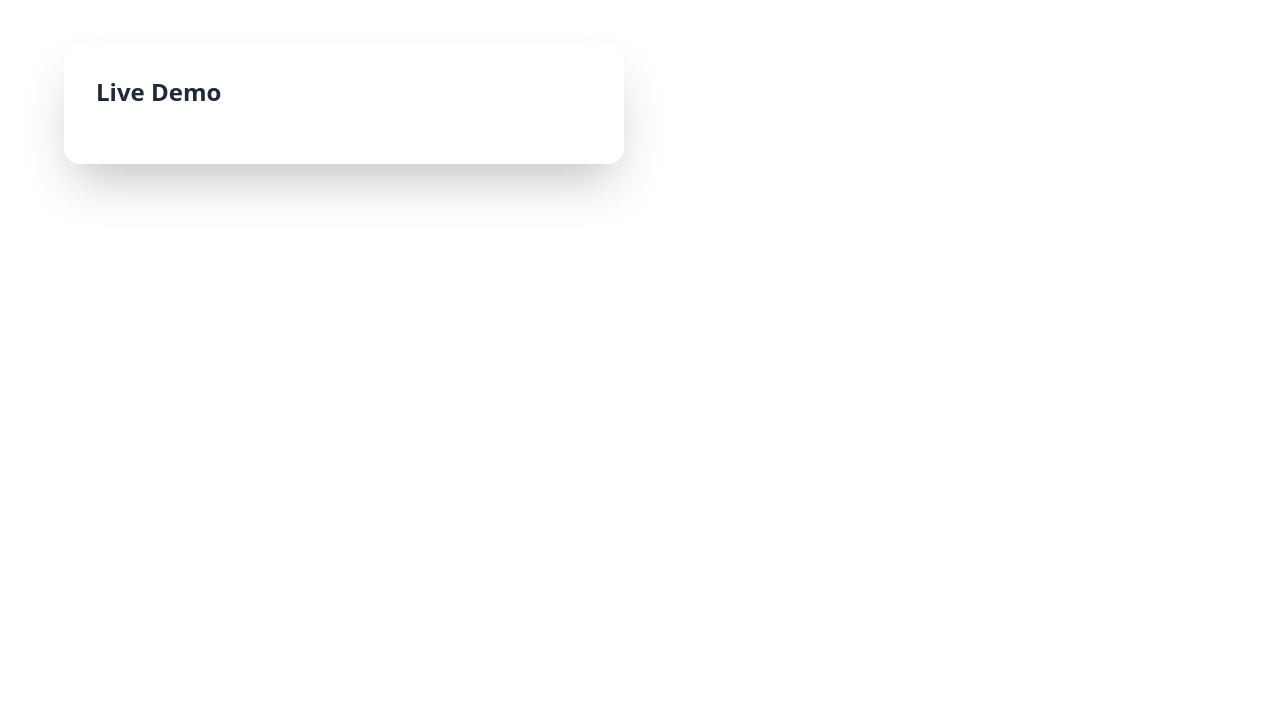
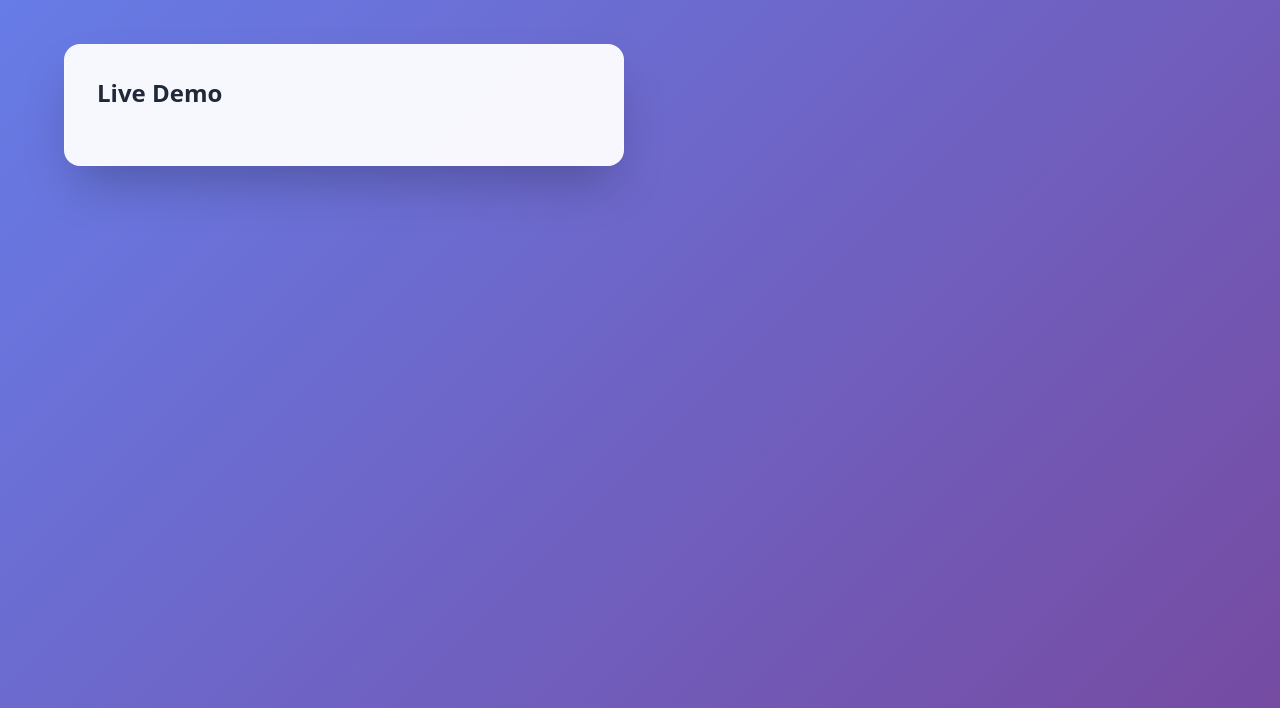
Before and after one commit to stackseekers/contact-form-app, a plain HTML site: page public/example-minified.html in a window 1280 px wide. Shown: the part 92-800 px from the top of the page. Drawn offline with nearby package versions, Linux system fonts and the light colour scheme.

Commit message:
feat: minify old

```diff
--- a/public/example-minified.html
+++ b/public/example-minified.html
@@ -6,6 +6,18 @@
     <meta name="viewport" content="width=device-width, initial-scale=1.0">
     <title>Contact Form Widget - Minified Version Demo</title>
     <script src="https://cdn.tailwindcss.com"></script>
+    <style>
+        body {
+            background: linear-gradient(135deg, #667eea 0%, #764ba2 100%);
+            min-height: 100vh;
+        }
+
+        .demo-card {
+            background: rgba(255, 255, 255, 0.95);
+            backdrop-filter: blur(10px);
+            border: 1px solid rgba(255, 255, 255, 0.2);
+        }
+    </style>
 </head>
 
 <body class="p-8">
@@ -21,11 +33,14 @@
                 <div class="flex items-center gap-3 mb-6">
                     <h2 class="text-2xl font-bold text-gray-800">Live Demo</h2>
                 </div>
-                <div data-contact-widget></div>
+                <div id="my-contact-form"></div>
                 <!-- Load the contact widget -->
                 <script src="contact-widget.js"></script>
+                <!-- Initialize the contact widget -->
+                <script>new ContactWidget("#my-contact-form", { form: { enableCaptcha: false }, fields: { name: { enabled: true, required: true }, email: { enabled: true, required: true }, message: { enabled: true, required: true }, subject: { enabled: false }, phone: { enabled: false }, company: { enabled: false }, website: { enabled: false }, budget: { enabled: false }, newsletter: { enabled: false } } });</script>
             </div>
         </div>
     </div>
 </body>
+
 </html>
```
